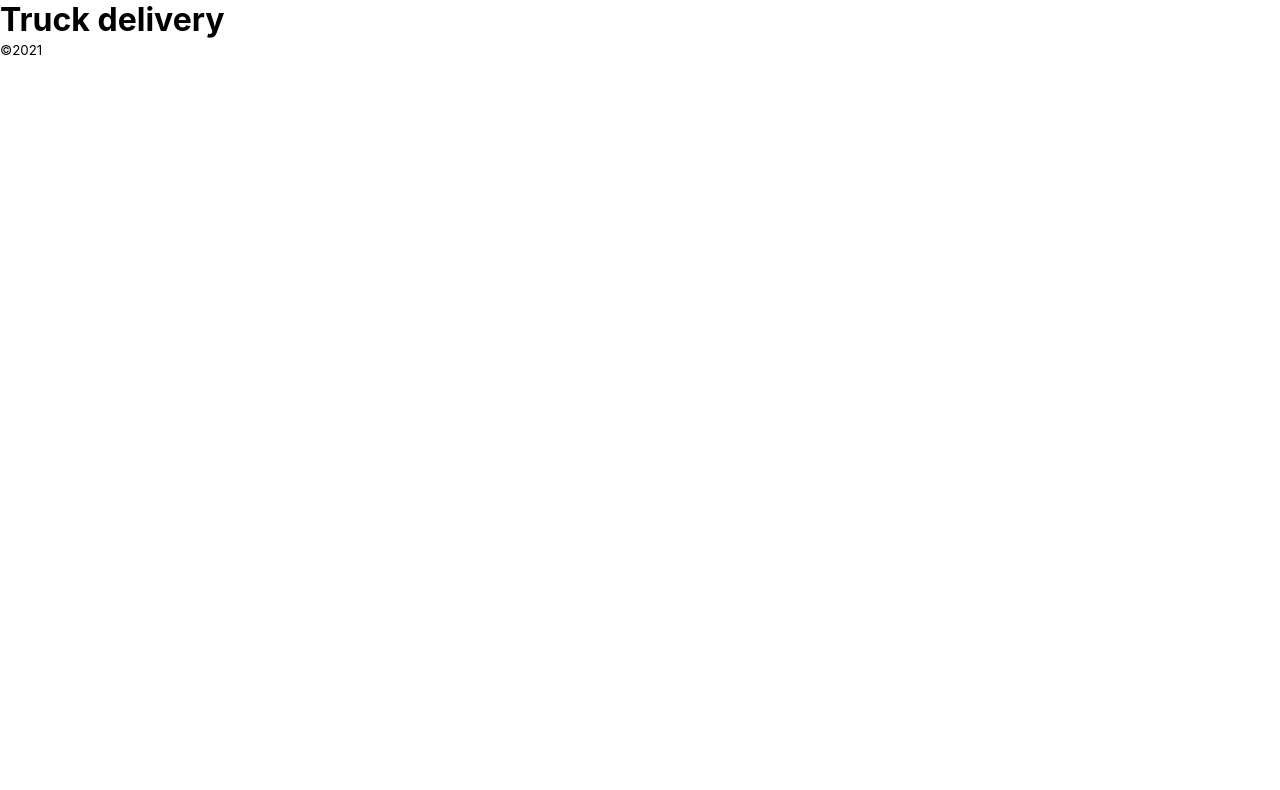
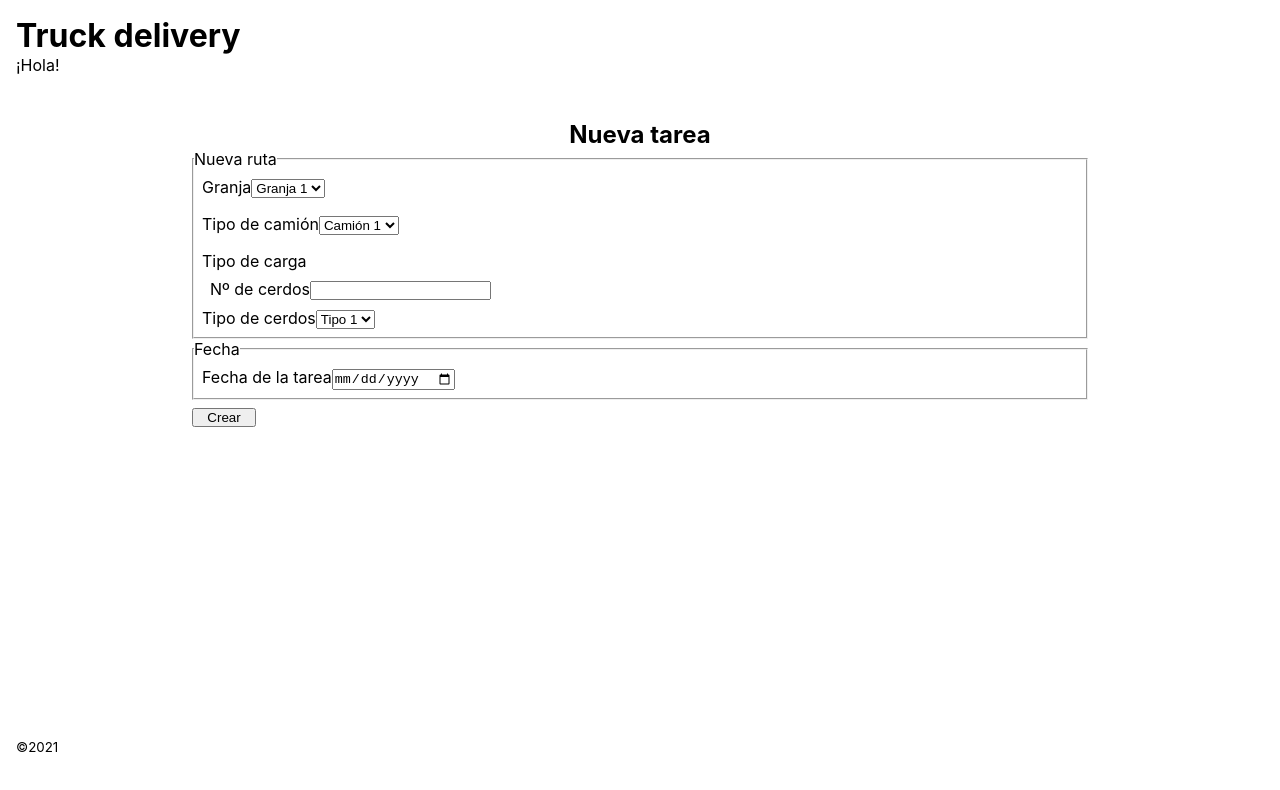
Before and after one commit to mZubeldia/truckdelivery, a React app: page / in a window 1280 px wide. Built offline with nearby package versions, Linux system fonts and the light colour scheme.

Commit message:
create nueva ruta task form

```diff
--- a/public/index.html
+++ b/public/index.html
@@ -32,7 +32,7 @@
       Learn how to configure a non-root public URL by running `npm run build`.
     -->
 
-    <title>Rick and Morty</title>
+    <title>Truck delivery</title>
   </head>
   <body>
     <noscript>You need to enable JavaScript to run this app.</noscript>
--- a/src/components/App.js
+++ b/src/components/App.js
@@ -18,7 +18,62 @@ const App = () => {
     <>
       <header className="header">
         <h1 className="header-text">Truck delivery</h1>
+        <p>¡Hola!</p>
       </header>
+
+      <main className="main">
+        <section className="task-section">
+          <h2>Nueva tarea</h2>
+
+          <form className="task-form">
+            <fieldset className="task-form__route">
+              <legend>Nueva ruta</legend>
+              <label className="task-form__route-item">
+                Granja
+                <select name="farm">
+                  <option value="1">Granja 1</option>
+                  <option value="2">Granja 2</option>
+                  <option value="3">Granja 3</option>
+                </select>
+              </label>
+
+              <label className="task-form__route-item">
+                Tipo de camión
+                <select name="truck">
+                  <option value="sm">Camión 1</option>
+                  <option value="md">Camión 2</option>
+                  <option value="bg">Camión 3</option>
+                </select>
+              </label>
+
+              <label className="task-form__route-item">
+                Tipo de carga
+                <label className="task-form__route-item">
+                  Nº de cerdos
+                  <input type="number" />
+                </label>
+                <label>
+                  Tipo de cerdos
+                  <select name="pigs">
+                    <option value="w">Tipo 1</option>
+                    <option value="b">Tipo 2</option>
+                    <option value="d">Tipo 3</option>
+                  </select>
+                </label>
+              </label>
+            </fieldset>
+
+            <fieldset>
+              <legend>Fecha</legend>
+              <label className="task-form__route-item">
+                Fecha de la tarea
+                <input type="date" />
+              </label>
+            </fieldset>
+            <button className="task-btn">Crear</button>
+          </form>
+        </section>
+      </main>
 
       <footer className="footer">
         <small className="footer__rights">
--- a/src/stylesheet/App.scss
+++ b/src/stylesheet/App.scss
@@ -0,0 +1,37 @@
+.header {
+  height: 15vh;
+  padding: 1rem;
+}
+
+.main {
+  height: 75vh;
+}
+
+.task-section {
+  display: flex;
+  flex-direction: column;
+  align-items: center;
+}
+
+.task-form {
+  display: flex;
+  flex-direction: column;
+  align-content: center;
+  width: 70%;
+}
+
+.task-form__route-item {
+  width: 100%;
+  display: inline-block;
+  padding: 0.5rem;
+}
+
+.task-btn {
+  width: 4rem;
+  margin-top: 0.5rem;
+}
+
+.footer {
+  height: 10vh;
+  padding: 1rem;
+}
--- a/src/stylesheet/reset.scss
+++ b/src/stylesheet/reset.scss
@@ -3,6 +3,11 @@
   margin: 0;
   padding: 0;
 }
+
+:root {
+  //margin: 2rem;
+}
+
 ol,
 ul {
   list-style: none;
```
Also changed, not shown: src/prueba.html (+2 -0 lines), public/favicon.ico, public/not-found.jpg (deleted).
